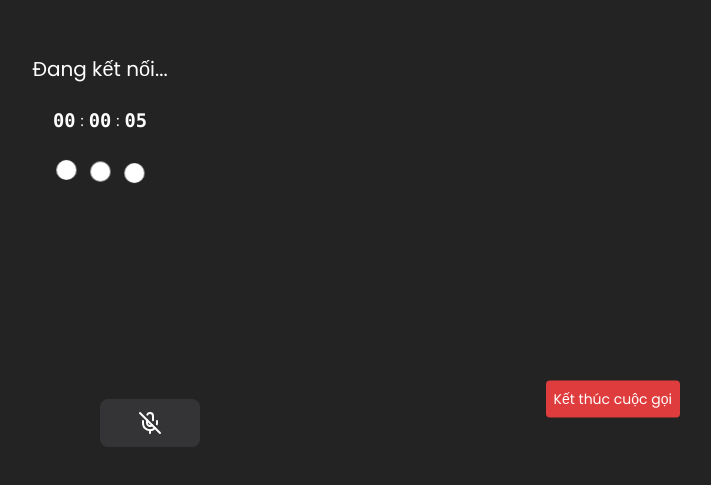
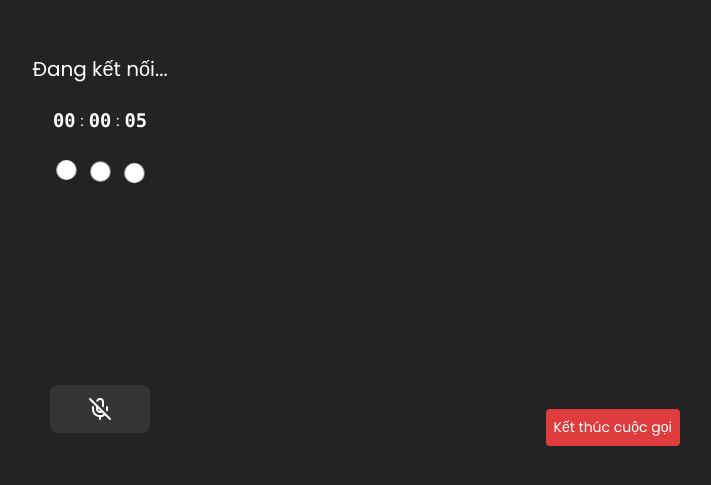
Before and after one commit to datlai3042/GocNho-Client, a Next.js app: page /call in a window 1280 px wide. Shown: the part 261-746 px from the top of the page, without its empty margins (540-1251 px from the left). Built offline with nearby package versions, Linux system fonts and the light colour scheme; no server answers.

Commit message:
Fix Layout

```diff
--- a/src/app/modules/Call/layouts/LayoutVideoCall.tsx
+++ b/src/app/modules/Call/layouts/LayoutVideoCall.tsx
@@ -138,11 +138,11 @@ const VideoCallController = () => {
   return (
     <>
       <div className={`${styles.videoCallController__container} pb-0 md:pb-[2rem]`}>
-        <div className={`${styles.videoCallController__wrapper} pb-[12rem] md:pb-0 flex items-center min-h-[8rem]`} >
+        <div className={`${styles.videoCallController__wrapper} pb-[6rem] md:pb-0 flex justify-center items-center min-h-[8rem]`} >
           <div className={`${styles.videoCallController__videoSetting}`}>
             <ButtonDisableMicro />
           </div>
-          <div className="absolute right-[50%] translate-x-[50%] md:translate-x-0 md:right-[2rem] top-[50%] translate-y-[-50%]">
+          <div className="absolute right-[50%] translate-x-[50%] md:translate-x-0 md:right-[2rem] top-[50%]">
             <ButtonEndCall />
           </div>
         </div>
--- a/src/app/modules/Call/styles/styles.module.scss
+++ b/src/app/modules/Call/styles/styles.module.scss
@@ -54,17 +54,14 @@
     .videoCallController__wrapper {
       position: relative;
       width: 100%;
-      height: 10rem;
     }
 
     .videoCallController__videoSetting {
       border-radius: 0.8rem;
       background-color: #494b5070;
       padding: 1.2rem;
-      position: absolute;
       left: 50%;
       top: 50%;
-      transform: translate3d(-50%, -50%);
       min-width: 10rem;
       display: flex;
       justify-content: center;
```
